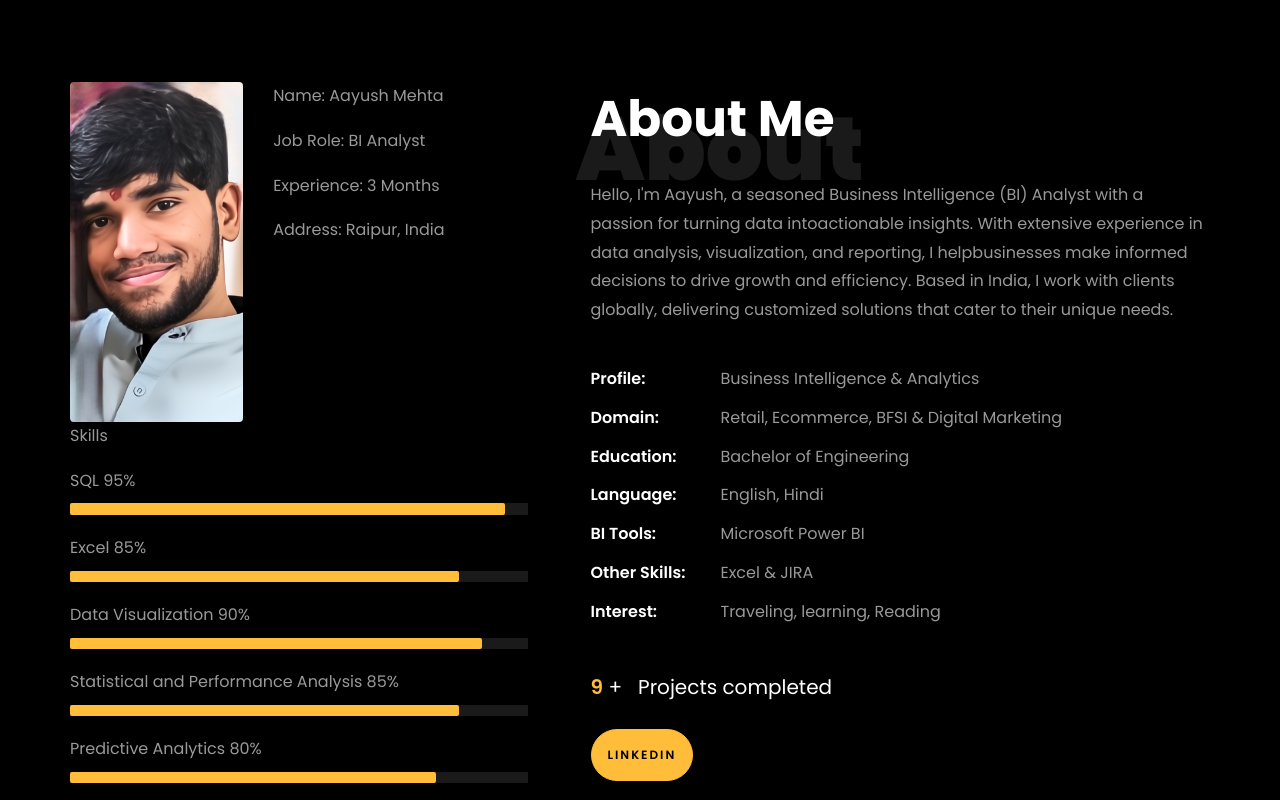
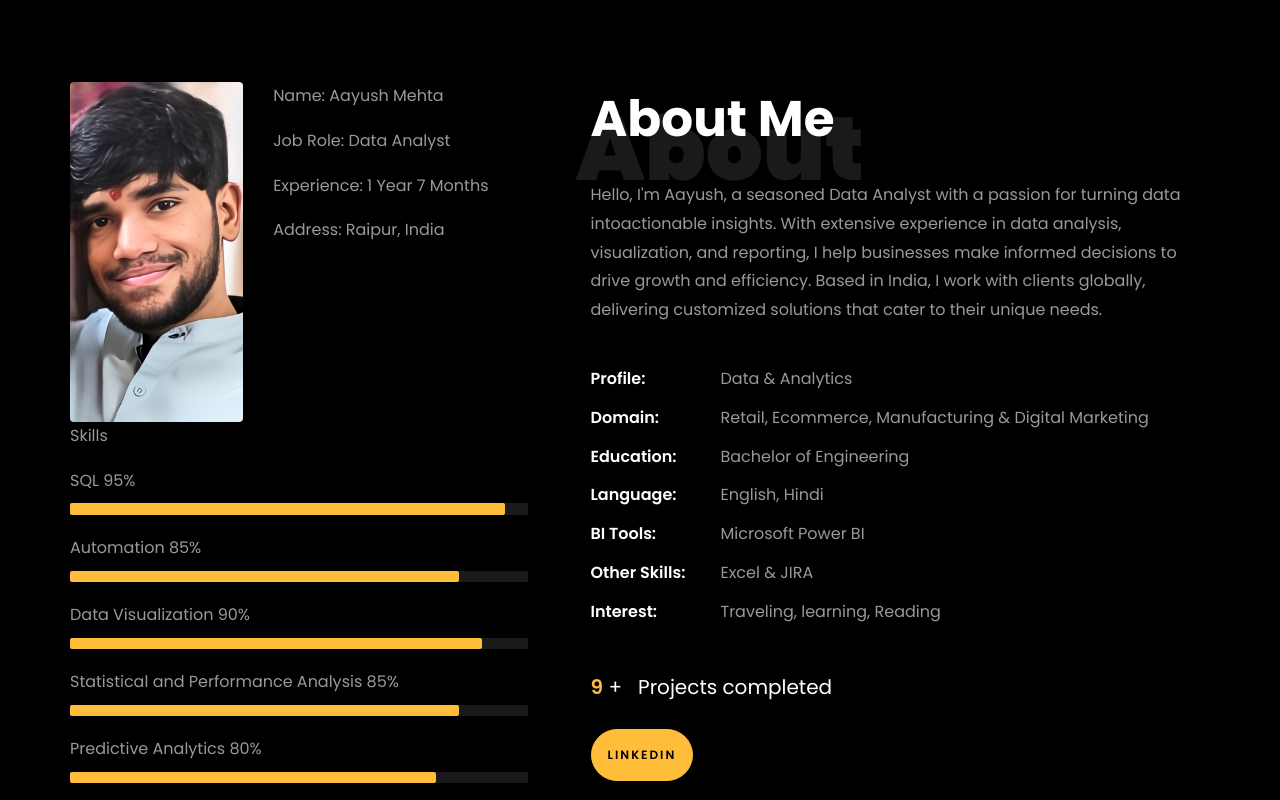
Before and after one commit to AayushM101/Aayuush.github.io, a plain HTML site: page index.html in a window 1280 px wide. Shown: the part 780-1580 px from the top of the page. Drawn offline with Linux system fonts and the light colour scheme; files whose address does not match are found by name.

Commit message:
Update index.html

```diff
--- a/index.html
+++ b/index.html
@@ -1,7 +1,7 @@
 <!DOCTYPE html>
 <html lang="en">
   <head>
-    <title>Aayuush Mehta Portfolio</title>
+    <title>Aayush Mehta Portfolio</title>
     <meta charset="utf-8">
     <meta name="viewport" content="width=device-width, initial-scale=1, shrink-to-fit=no">
 
@@ -119,7 +119,7 @@
 
     <nav class="navbar navbar-expand-lg navbar-dark ftco_navbar ftco-navbar-light site-navbar-target" id="ftco-navbar">
 	    <div class="container">
-	      <a class="navbar-brand" href="index.html">Aayuush Mehta</a>
+	      <a class="navbar-brand" href="index.html">Aayush Mehta</a>
 	      <button class="navbar-toggler js-fh5co-nav-toggle fh5co-nav-toggle" type="button" data-toggle="collapse" data-target="#ftco-nav" aria-controls="ftco-nav" aria-expanded="false" aria-label="Toggle navigation">
 	        <span class="oi oi-menu"></span> Menu
 	      </button>
@@ -160,7 +160,7 @@
 						// Create an array of typing text
 						const typingTexts = [
 						'Engineer  ',
-						'Freelancer  ',
+						'Analyst  ',
 						'Learner   ',
 						];
 
@@ -187,7 +187,7 @@
 
 						<br>
 						<br>
-			            <h2>A BI Analyst</h2>
+			            <h2>A Data Analyst</h2>
 						<!-- <h2 class="d-flex" style="margin-bottom: 0">With over 5 years of experience</h2> -->
 						<!-- <br> -->
 			            <!-- <p><a href="https://www.youtube.com/@RishabhMishraOfficial" class="btn btn-primary py-3 px-4">YouTube</a>  -->
@@ -220,8 +220,8 @@
 									<div class="col-sm-6 col-md-7">
 									  <div class="about-info">
 										<p><span class="title-s">Name: </span> <span>Aayush Mehta</span></p>
-										<p><span class="title-s">Job Role: </span> <span>BI Analyst</span></p>
-										<p><span class="title-s">Experience: </span> <span>3 Months</span></p>
+										<p><span class="title-s">Job Role: </span> <span>Data Analyst</span></p>
+										<p><span class="title-s">Experience: </span> <span>1 Year 7 Months</span></p>
 										<p><span class="title-s">Address: </span> <span>Raipur, India</span></p>
 									  </div>
 									</div>
@@ -235,7 +235,7 @@
 											aria-valuemax="100"></div>
 									</div>
 
-									<span>Excel</span> <span class="pull-right">85%</span>
+									<span>Automation</span> <span class="pull-right">85%</span>
 									<div class="progress">
 										<div class="progress-bar" role="progressbar" style="width: 85%" aria-valuenow="85" aria-valuemin="0"
 											aria-valuemax="100"></div>
@@ -270,12 +270,12 @@
 								<h1 class="big">About</h1>
 								<h2 class="mb-4">About Me</h2>
 
-								<p>Hello, I'm Aayush, a seasoned Business Intelligence (BI) Analyst with a passion for turning data intoactionable insights.
-									 With extensive experience in data analysis, visualization, and reporting, I helpbusinesses make informed decisions to drive growth and efficiency.
+								<p>Hello, I'm Aayush, a seasoned Data Analyst with a passion for turning data intoactionable insights.
+									 With extensive experience in data analysis, visualization, and reporting, I help businesses make informed decisions to drive growth and efficiency.
 									 Based in India, I work with clients globally, delivering customized solutions that cater to their unique needs.</p>
 								<ul class="about-info mt-4 px-md-0 px-2">
-									<li class="d-flex"><span>Profile:</span> <span>Business Intelligence &amp; Analytics</span></li>
-									<li class="d-flex"><span>Domain:</span> <span>Retail, Ecommerce, BFSI &amp; Digital Marketing</span></li>
+									<li class="d-flex"><span>Profile:</span> <span>Data &amp; Analytics</span></li>
+									<li class="d-flex"><span>Domain:</span> <span>Retail, Ecommerce, Manufacturing &amp; Digital Marketing</span></li>
 									<li class="d-flex"><span>Education:</span> <span>Bachelor of Engineering</span></li>
 									<li class="d-flex"><span>Language:</span> <span>English, Hindi</span></li>
 									<li class="d-flex"><span>BI Tools:</span> <span>Microsoft Power BI</span></li>
@@ -311,7 +311,7 @@
           <div class="col-md-10 heading-section text-center ftco-animate">
           	<h1 class="big big-2">Resume</h1>
             <h2 class="mb-4">Resume</h2>
-            <p>A seasoned Business Intelligence (BI) Analyst with a passion for turning data into actionable insights. With extensive experience in data analysis, visualization, and reporting, I help businesses make informed decisions to drive growth and efficiency.</p>
+            <p>A seasoned Data Analyst with a passion for turning data into actionable insights. With extensive experience in data analysis, visualization, and reporting, I help businesses make informed decisions to drive growth and efficiency.</p>
           </div>
         </div>
 
@@ -570,7 +570,7 @@
           			<span class="icon-globe"></span>
           		</div>
           		<h3 class="mb-4">Download Resume</h3>
-	            <p><a href="https://drive.google.com/file/d/1NpoBqprtKBBxZ516H-NRCt5F8jNLXJQj/view?usp=drive_link">resumelink</a></p>
+	            <p><a href="https://drive.google.com/file/d/1rS77ONOkx-tXt_vi8DnwEEKJbJDGVz9A/view?usp=drive_link">resumelink</a></p>
 	          </div>
           </div>
 
```
